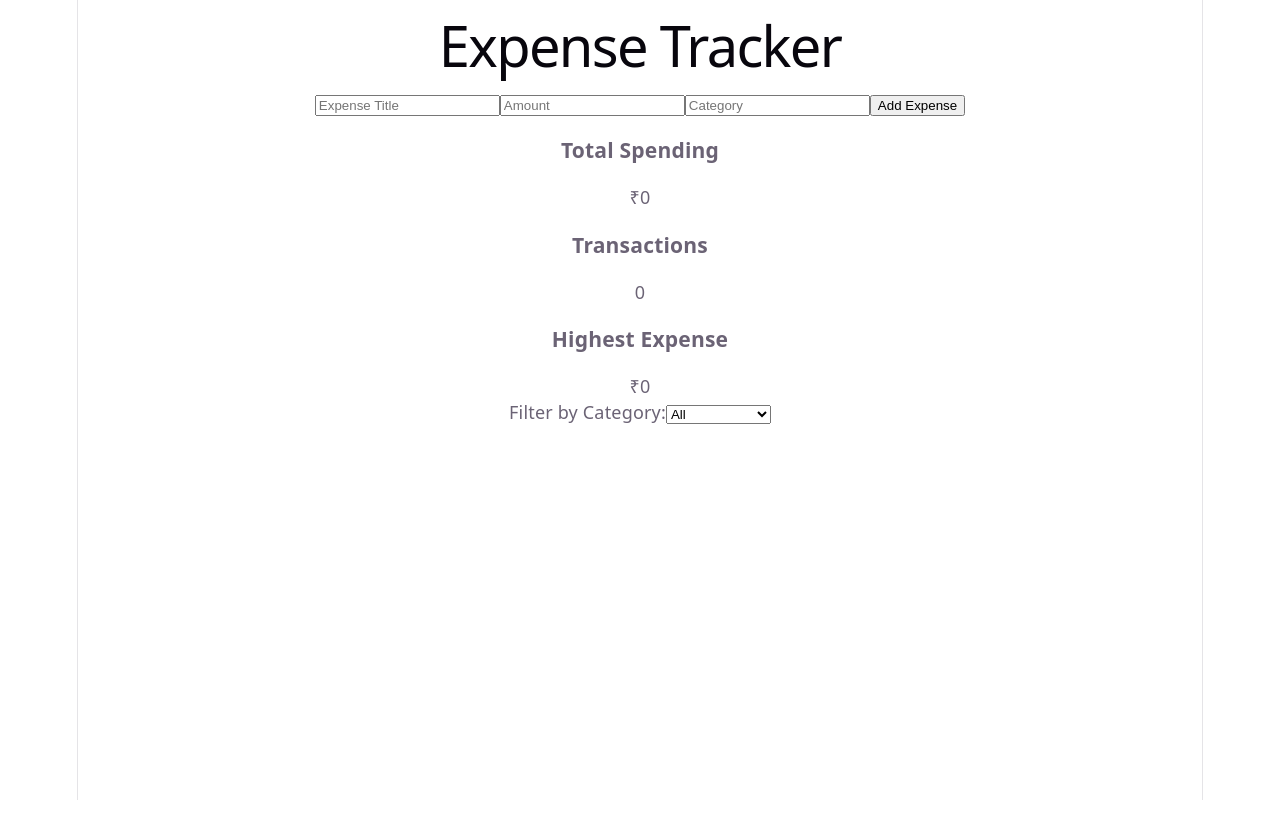
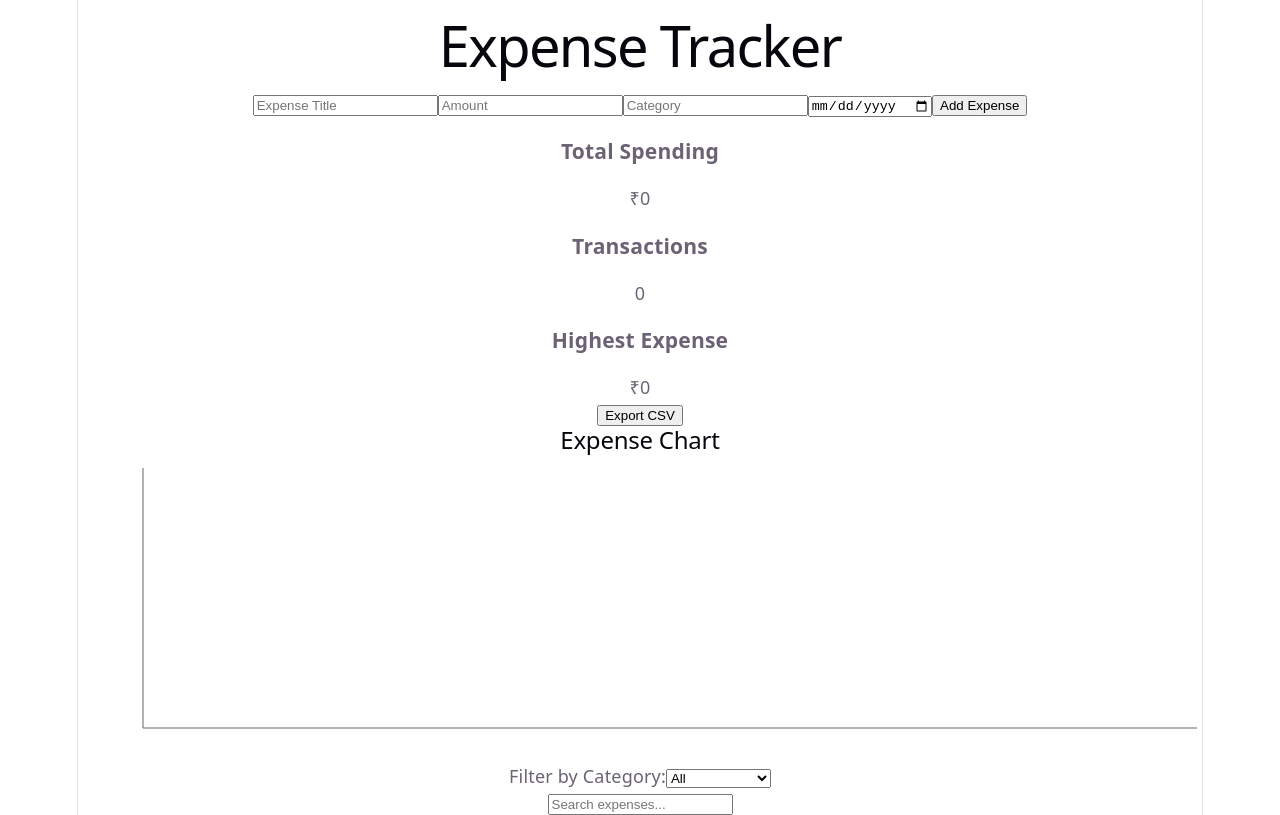
Before and after one commit to Sp20078/expense-tracker-react2.0, a React (Vite) app: page / in a window 1280 px wide. Built offline with nearby package versions, Linux system fonts and the light colour scheme.

Commit message:
Add CSV export functionality

```diff
--- a/package.json
+++ b/package.json
@@ -11,7 +11,8 @@
   },
   "dependencies": {
     "react": "^19.2.6",
-    "react-dom": "^19.2.6"
+    "react-dom": "^19.2.6",
+    "recharts": "^3.8.1"
   },
   "devDependencies": {
     "@eslint/js": "^10.0.1",
--- a/src/App.css
+++ b/src/App.css
@@ -107,3 +107,19 @@ button {
   width: 100%;
   box-sizing: border-box;
 }
+
+.chart-container {
+  background: white;
+  padding: 20px;
+  margin-bottom: 20px;
+  border-radius: 10px;
+  box-shadow: 0 2px 5px rgba(0,0,0,0.1);
+}
+
+.chart-container h2 {
+  text-align: center;
+}
+
+.export-btn {
+  margin-bottom: 20px;
+}
--- a/src/App.jsx
+++ b/src/App.jsx
@@ -2,6 +2,8 @@ import { useState, useEffect } from "react";
 import ExpenseForm from "./components/ExpenseForm";
 import ExpenseList from "./components/ExpenseList";
 import Summary from "./components/Summary";
+import ExpenseChart from "./components/ExpenseChart";
+import ExportButton from "./components/ExportButton";
 
 function App() {
   const [expenses, setExpenses] = useState(() => {
@@ -15,6 +17,9 @@ function App() {
 
   const [selectedCategory, setSelectedCategory] =
     useState("All");
+
+  const [searchTerm, setSearchTerm] =
+    useState("");
 
   useEffect(() => {
     localStorage.setItem(
@@ -36,13 +41,24 @@ function App() {
   };
 
   const filteredExpenses =
-    selectedCategory === "All"
-      ? expenses
-      : expenses.filter(
-          (expense) =>
-            expense.category ===
-            selectedCategory
-        );
+    expenses.filter((expense) => {
+      const matchesCategory =
+        selectedCategory === "All" ||
+        expense.category ===
+          selectedCategory;
+
+      const matchesSearch =
+        expense.title
+          .toLowerCase()
+          .includes(
+            searchTerm.toLowerCase()
+          );
+
+      return (
+        matchesCategory &&
+        matchesSearch
+      );
+    });
 
   return (
     <div className="container">
@@ -51,6 +67,10 @@ function App() {
       <ExpenseForm addExpense={addExpense} />
 
       <Summary expenses={expenses} />
+      <ExportButton
+  expenses={expenses}
+/>
+      <ExpenseChart expenses={expenses} />
 
       <div className="filter-container">
         <label>
@@ -87,6 +107,19 @@ function App() {
         </select>
       </div>
 
+      <div className="search-container">
+        <input
+          type="text"
+          placeholder="Search expenses..."
+          value={searchTerm}
+          onChange={(e) =>
+            setSearchTerm(
+              e.target.value
+            )
+          }
+        />
+      </div>
+
       <ExpenseList
         expenses={filteredExpenses}
         deleteExpense={deleteExpense}
--- /dev/null
+++ b/src/components/ExpenseChart.jsx
@@ -0,0 +1,37 @@
+import {
+  BarChart,
+  Bar,
+  XAxis,
+  YAxis,
+  Tooltip,
+  ResponsiveContainer,
+} from "recharts";
+
+function ExpenseChart({ expenses }) {
+  const chartData = expenses.map(
+    (expense) => ({
+      name: expense.title,
+      amount: expense.amount,
+    })
+  );
+
+  return (
+    <div className="chart-container">
+      <h2>Expense Chart</h2>
+
+      <ResponsiveContainer
+        width="100%"
+        height={300}
+      >
+        <BarChart data={chartData}>
+          <XAxis dataKey="name" />
+          <YAxis />
+          <Tooltip />
+          <Bar dataKey="amount" />
+        </BarChart>
+      </ResponsiveContainer>
+    </div>
+  );
+}
+
+export default ExpenseChart;
--- a/src/components/ExpenseForm.jsx
+++ b/src/components/ExpenseForm.jsx
@@ -4,15 +4,27 @@ function ExpenseForm({ addExpense }) {
   const [title, setTitle] = useState("");
   const [amount, setAmount] = useState("");
   const [category, setCategory] = useState("");
+  const [date, setDate] = useState("");
 
   const handleSubmit = (e) => {
     e.preventDefault();
+
+    if (
+      !title ||
+      !amount ||
+      !category ||
+      !date
+    ) {
+      alert("Please fill all fields");
+      return;
+    }
 
     const newExpense = {
       id: Date.now(),
       title,
       amount: Number(amount),
       category,
+      date,
     };
 
     addExpense(newExpense);
@@ -20,6 +32,7 @@ function ExpenseForm({ addExpense }) {
     setTitle("");
     setAmount("");
     setCategory("");
+    setDate("");
   };
 
   return (
@@ -28,21 +41,35 @@ function ExpenseForm({ addExpense }) {
         type="text"
         placeholder="Expense Title"
         value={title}
-        onChange={(e) => setTitle(e.target.value)}
+        onChange={(e) =>
+          setTitle(e.target.value)
+        }
       />
 
       <input
         type="number"
         placeholder="Amount"
         value={amount}
-        onChange={(e) => setAmount(e.target.value)}
+        onChange={(e) =>
+          setAmount(e.target.value)
+        }
       />
 
       <input
         type="text"
         placeholder="Category"
         value={category}
-        onChange={(e) => setCategory(e.target.value)}
+        onChange={(e) =>
+          setCategory(e.target.value)
+        }
+      />
+
+      <input
+        type="date"
+        value={date}
+        onChange={(e) =>
+          setDate(e.target.value)
+        }
       />
 
       <button type="submit">
--- a/src/components/ExpenseItem.jsx
+++ b/src/components/ExpenseItem.jsx
@@ -1,13 +1,31 @@
-function ExpenseItem({ expense, deleteExpense }) {
+function ExpenseItem({
+  expense,
+  deleteExpense,
+}) {
   return (
     <div className="expense-card">
       <h3>{expense.title}</h3>
 
-      <p>Amount: ₹{expense.amount}</p>
+      <p>
+        Amount: ₹{expense.amount}
+      </p>
 
-      <p>Category: {expense.category}</p>
+      <p>
+        Category: {expense.category}
+      </p>
 
-      <button onClick={() => deleteExpense(expense.id)}>
+      <p>
+        Date:{" "}
+        {new Date(
+          expense.date
+        ).toLocaleDateString()}
+      </p>
+
+      <button
+        onClick={() =>
+          deleteExpense(expense.id)
+        }
+      >
         Delete
       </button>
     </div>
--- /dev/null
+++ b/src/components/ExportButton.jsx
@@ -0,0 +1,51 @@
+function ExportButton({ expenses }) {
+  const exportToCSV = () => {
+    const headers =
+      "Title,Amount,Category,Date\n";
+
+    const rows = expenses
+      .map(
+        (expense) =>
+          `${expense.title},${expense.amount},${expense.category},${expense.date}`
+      )
+      .join("\n");
+
+    const csvContent =
+      headers + rows;
+
+    const blob = new Blob(
+      [csvContent],
+      { type: "text/csv" }
+    );
+
+    const url =
+      window.URL.createObjectURL(
+        blob
+      );
+
+    const link =
+      document.createElement("a");
+
+    link.href = url;
+
+    link.download =
+      "expenses.csv";
+
+    link.click();
+
+    window.URL.revokeObjectURL(
+      url
+    );
+  };
+
+  return (
+    <button
+  className="export-btn"
+  onClick={exportToCSV}
+>
+      Export CSV
+    </button>
+  );
+}
+
+export default ExportButton;
```
Also changed, not shown: 1 other file (tests, documents, lock files or other folders).
